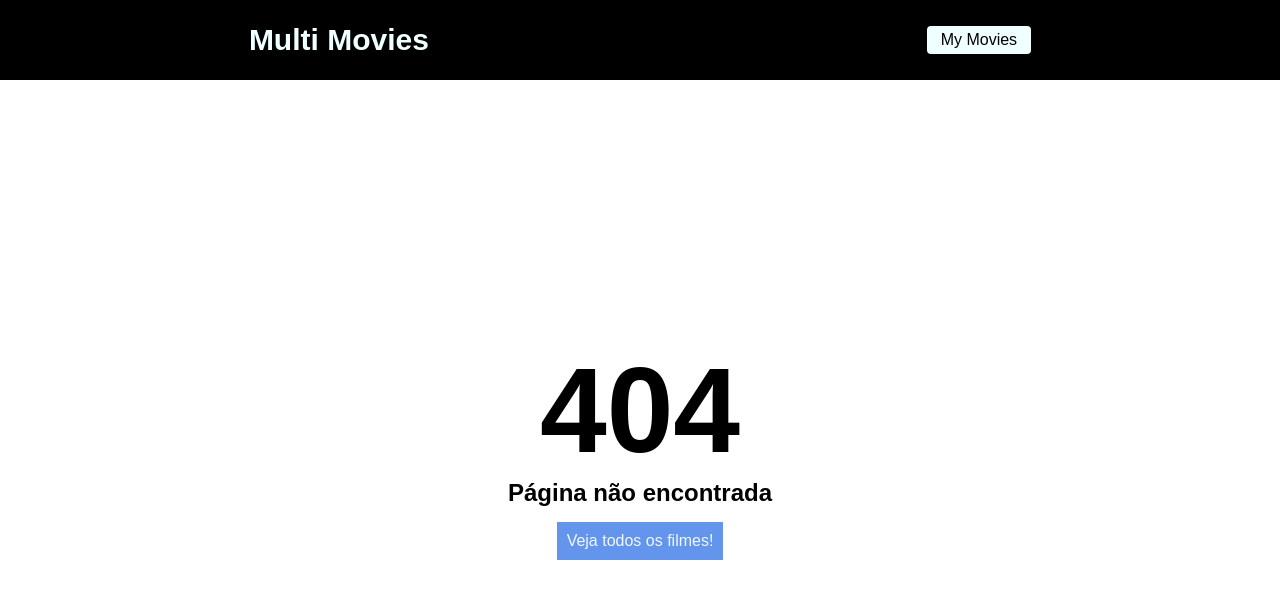
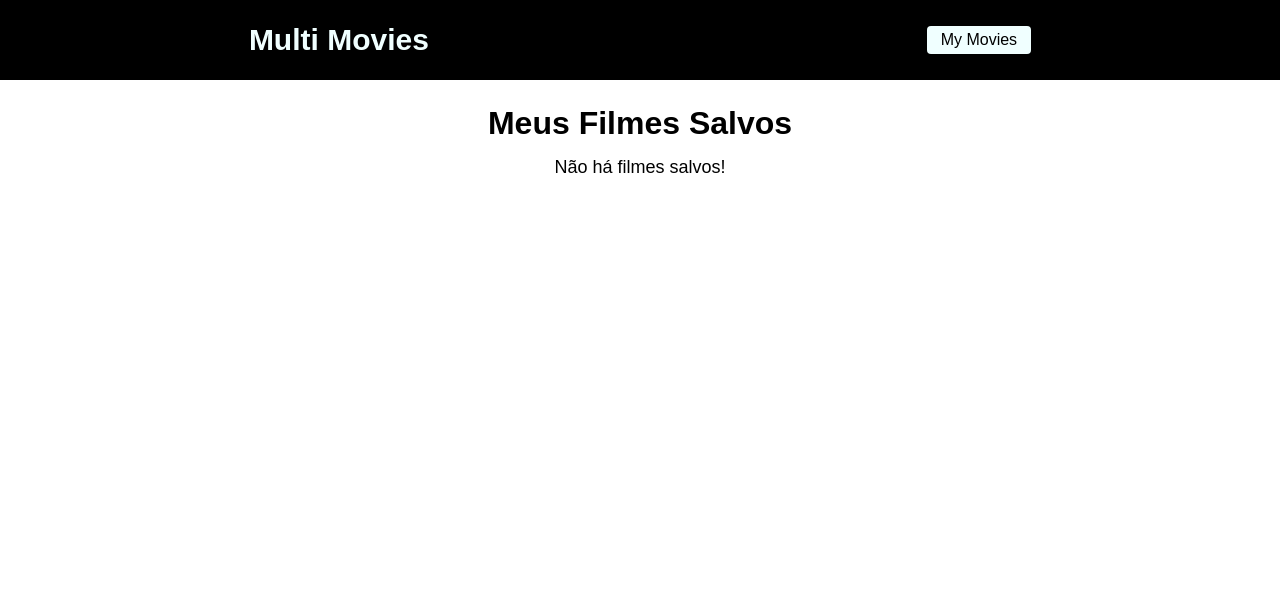
Before and after one commit to danielgalvan/multi-movies, a React (Create React App) app: page /favorites in a window 1280 px wide. Before the commit this address had no page. Shown: the top 598 px of the page. Built offline with nearby package versions, Linux system fonts and the light colour scheme.

Commit message:
Created favorites page

```diff
--- a/src/components/Header/index.js
+++ b/src/components/Header/index.js
@@ -4,7 +4,7 @@ function Header() {
     return(
     <header>
         <Link className='logo' to='/'>Multi Movies</Link>
-        <Link className='favoritos' to='/favoritos'>My Movies</Link>
+        <Link className='favoritos' to='/favorites'>My Movies</Link>
     </header>
     );
 }
--- /dev/null
+++ b/src/pages/Favorites/favorites.css
@@ -0,0 +1,38 @@
+.favorites {
+    margin-top: 25px;
+    display: flex;
+    flex-direction: column;
+    align-items: center;
+}
+
+.favorites h1 {
+    margin-bottom: 15px;
+}
+
+.favorites span {
+    font-size: 18px;
+}
+
+.favorites ul {
+    width: 720px;
+}
+
+.favorites ul li {
+    list-style: none;
+    display: flex;
+    justify-content: space-between;
+    align-items: center;
+    margin-bottom: 15px;
+}
+
+.favorites div {
+    display: flex;
+    justify-content: center;
+    align-items: center;
+}
+
+.favorites div a {
+    text-decoration: none;
+    color: cornflowerblue;
+    margin-right: 15px;
+}
--- /dev/null
+++ b/src/pages/Favorites/index.js
@@ -0,0 +1,45 @@
+import { useEffect, useState } from "react";
+import { Link } from "react-router-dom";
+import './favorites.css';
+
+function Favorites() {
+    const [movies, setMovies] = useState([]);
+
+    useEffect(() => {
+        const myList = localStorage.getItem("@myMovies");
+        setMovies(JSON.parse(myList) || []);
+    }, []);
+
+    function deleteMovie(id) {
+        const filteredMovies = movies.filter((movie) => {
+            return movie.id !== id;
+        });
+
+        setMovies(filteredMovies);
+        localStorage.setItem("@myMovies", JSON.stringify(filteredMovies));
+    }
+
+    return(
+        <div className="favorites">
+            <h1>Meus Filmes Salvos</h1>
+
+            {movies.length === 0 && <span>Não há filmes salvos!</span>}
+
+            <ul>
+                {movies.map((movie) => {
+                    return (
+                        <li key={movie.id}>
+                            <span>{movie.title}</span>
+                            <div>
+                                <Link to={`/movie/${movie.id}`}>Ver detalhe</Link>
+                                <button onClick={() => deleteMovie(movie.id)}>Excluir</button>
+                            </div>
+                        </li>
+                    )
+                })}
+            </ul>
+        </div>
+    );
+}
+
+export default Favorites;
--- a/src/pages/Movies/index.js
+++ b/src/pages/Movies/index.js
@@ -44,7 +44,7 @@ function Movies(){
     }, [navigation, id]);
 
     function saveMovie() {
-        const myMovies = localStorage.getItem("@myMovies")
+        const myMovies = localStorage.getItem("@myMovies");
 
         let savedMovies = JSON.parse(myMovies) || [];
 
--- a/src/routes.js
+++ b/src/routes.js
@@ -2,6 +2,7 @@ import { BrowserRouter, Routes, Route } from 'react-router-dom';
 
 import Home from './pages/Home';
 import Movies from './pages/Movies';
+import Favorites from './pages/Favorites';
 
 import Error from './pages/Error';
 import Header from './components/Header';
@@ -13,6 +14,7 @@ function RoutesApp() {
             <Routes>
                 <Route path='/' element={<Home/>}/>
                 <Route path='/movie/:id' element={<Movies/>}/>
+                <Route path='/favorites' element={<Favorites/>}/>
 
                 <Route path='*' element={<Error/>}/>
             </Routes>
```
